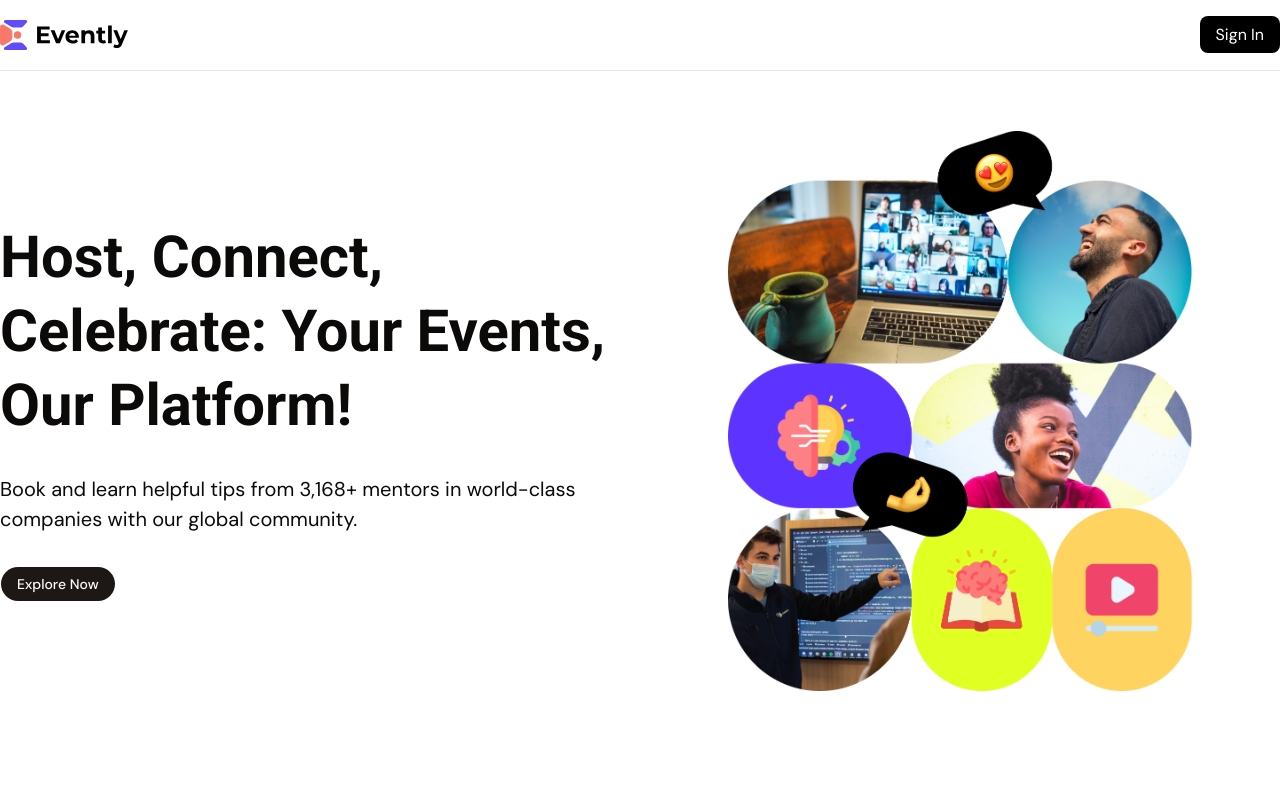
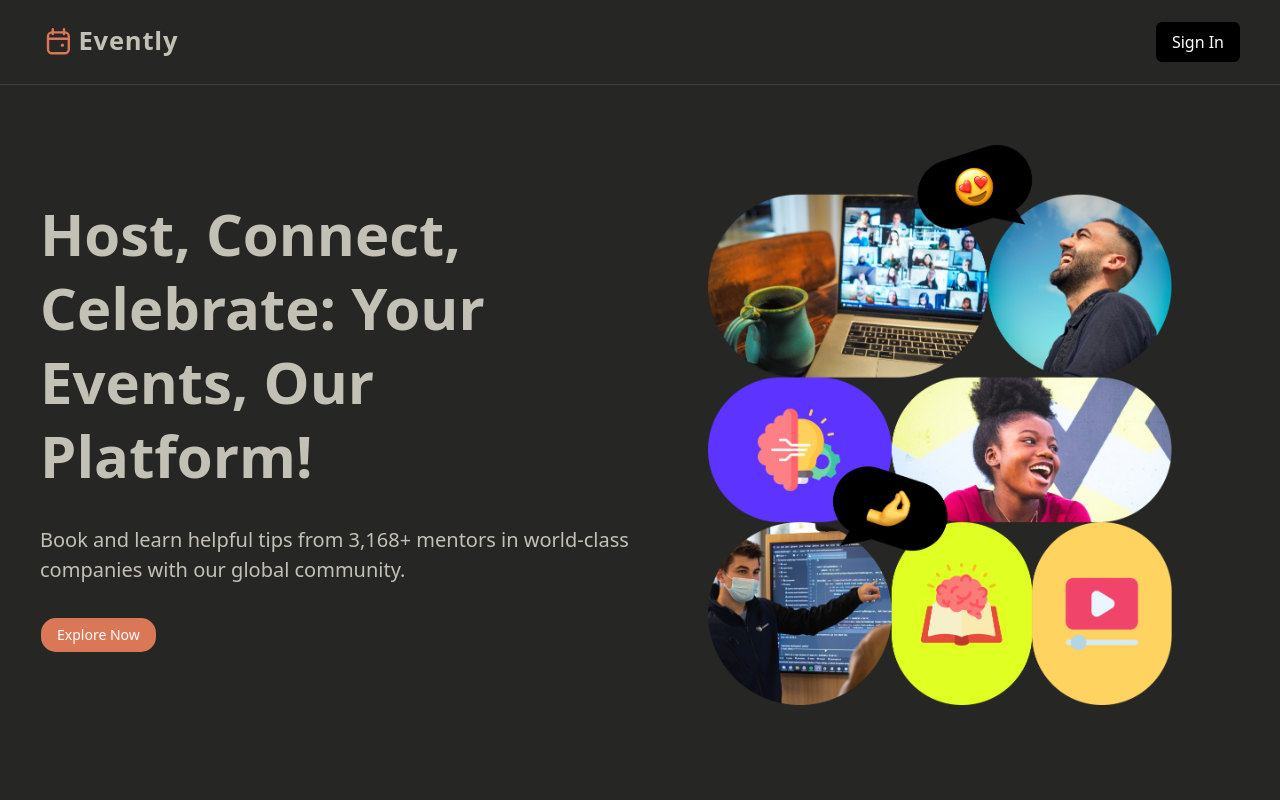
Before and after one commit to faiyazdev/evently, a Next.js app: page / in a window 1280 px wide. Shown: the top 800 px of the page. Built offline with nearby package versions, Linux system fonts and the light colour scheme; no server answers.

Commit message:
feat(theme): implement dark mode styling and update application theme
- Optimize UI components for seamless light and dark mode transitions

```diff
--- a/app/globals.css
+++ b/app/globals.css
@@ -3,118 +3,183 @@
 @import "shadcn/tailwind.css";
 
 @custom-variant dark (&:is(.dark *));
+:root {
+  --background: oklch(0.9383 0.0042 236.4993);
+  --foreground: oklch(0.3211 0 0);
+  --card: oklch(1 0 0);
+  --card-foreground: oklch(0.3211 0 0);
+  --popover: oklch(1 0 0);
+  --popover-foreground: oklch(0.3211 0 0);
+  --primary: oklch(0.6397 0.172 36.4421);
+  --primary-foreground: oklch(1 0 0);
+  --secondary: oklch(0.967 0.0029 264.5419);
+  --secondary-foreground: oklch(0.4461 0.0263 256.8018);
+  --muted: oklch(0.9846 0.0017 247.8389);
+  --muted-foreground: oklch(0.551 0.0234 264.3637);
+  --accent: oklch(0.9119 0.0222 243.8174);
+  --accent-foreground: oklch(0.3791 0.1378 265.5222);
+  --destructive: oklch(0.6368 0.2078 25.3313);
+  --destructive-foreground: oklch(1 0 0);
+  --border: oklch(0.9022 0.0052 247.8822);
+  --input: oklch(0.97 0.0029 264.542);
+  --ring: oklch(0.6397 0.172 36.4421);
+  --chart-1: oklch(0.7156 0.0605 248.6845);
+  --chart-2: oklch(0.7875 0.0917 35.9616);
+  --chart-3: oklch(0.5778 0.0759 254.1573);
+  --chart-4: oklch(0.5016 0.0849 259.4902);
+  --chart-5: oklch(0.4241 0.0952 264.0306);
+  --sidebar: oklch(0.903 0.0046 258.3257);
+  --sidebar-foreground: oklch(0.3211 0 0);
+  --sidebar-primary: oklch(0.6397 0.172 36.4421);
+  --sidebar-primary-foreground: oklch(1 0 0);
+  --sidebar-accent: oklch(0.9119 0.0222 243.8174);
+  --sidebar-accent-foreground: oklch(0.3791 0.1378 265.5222);
+  --sidebar-border: oklch(0.9276 0.0058 264.5313);
+  --sidebar-ring: oklch(0.6397 0.172 36.4421);
+  --font-sans:
+    ui-sans-serif, system-ui, -apple-system, BlinkMacSystemFont, "Segoe UI",
+    Roboto, "Helvetica Neue", Arial, "Noto Sans", sans-serif,
+    "Apple Color Emoji", "Segoe UI Emoji", "Segoe UI Symbol", "Noto Color Emoji";
+  --font-serif: ui-serif, Georgia, Cambria, "Times New Roman", Times, serif;
+  --font-mono:
+    ui-monospace, SFMono-Regular, Menlo, Monaco, Consolas, "Liberation Mono",
+    "Courier New", monospace;
+  --radius: 0.75rem;
+  --shadow-x: 0px;
+  --shadow-y: 1px;
+  --shadow-blur: 3px;
+  --shadow-spread: 0px;
+  --shadow-opacity: 0.1;
+  --shadow-color: hsl(0 0% 0%);
+  --shadow-2xs: 0px 1px 3px 0px hsl(0 0% 0% / 0.05);
+  --shadow-xs: 0px 1px 3px 0px hsl(0 0% 0% / 0.05);
+  --shadow-sm:
+    0px 1px 3px 0px hsl(0 0% 0% / 0.1), 0px 1px 2px -1px hsl(0 0% 0% / 0.1);
+  --shadow:
+    0px 1px 3px 0px hsl(0 0% 0% / 0.1), 0px 1px 2px -1px hsl(0 0% 0% / 0.1);
+  --shadow-md:
+    0px 1px 3px 0px hsl(0 0% 0% / 0.1), 0px 2px 4px -1px hsl(0 0% 0% / 0.1);
+  --shadow-lg:
+    0px 1px 3px 0px hsl(0 0% 0% / 0.1), 0px 4px 6px -1px hsl(0 0% 0% / 0.1);
+  --shadow-xl:
+    0px 1px 3px 0px hsl(0 0% 0% / 0.1), 0px 8px 10px -1px hsl(0 0% 0% / 0.1);
+  --shadow-2xl: 0px 1px 3px 0px hsl(0 0% 0% / 0.25);
+  --tracking-normal: 0em;
+  --spacing: 0.25rem;
+}
+.dark {
+  --background: oklch(0.2679 0.0036 106.6427);
+  --foreground: oklch(0.8074 0.0142 93.0137);
+  --card: oklch(0.2679 0.0036 106.6427);
+  --card-foreground: oklch(0.9818 0.0054 95.0986);
+  --popover: oklch(0.3085 0.0035 106.6039);
+  --popover-foreground: oklch(0.9211 0.004 106.4781);
+  --primary: oklch(0.6724 0.1308 38.7559);
+  --primary-foreground: oklch(1 0 0);
+  --secondary: oklch(0.9818 0.0054 95.0986);
+  --secondary-foreground: oklch(0.3085 0.0035 106.6039);
+  --muted: oklch(0.2213 0.0038 106.707);
+  --muted-foreground: oklch(0.7713 0.0169 99.0657);
+  --accent: oklch(0.213 0.0078 95.4245);
+  --accent-foreground: oklch(0.9663 0.008 98.8792);
+  --destructive: oklch(0.6368 0.2078 25.3313);
+  --destructive-foreground: oklch(1 0 0);
+  --border: oklch(0.3618 0.0101 106.8928);
+  --input: oklch(0.4336 0.0113 100.2195);
+  --ring: oklch(0.6724 0.1308 38.7559);
+  --chart-1: oklch(0.5583 0.1276 42.9956);
+  --chart-2: oklch(0.6898 0.1581 290.4107);
+  --chart-3: oklch(0.213 0.0078 95.4245);
+  --chart-4: oklch(0.3074 0.0516 289.323);
+  --chart-5: oklch(0.5608 0.1348 42.0584);
+  --sidebar: oklch(0.2357 0.0024 67.7077);
+  --sidebar-foreground: oklch(0.8074 0.0142 93.0137);
+  --sidebar-primary: oklch(0.325 0 0);
+  --sidebar-primary-foreground: oklch(0.9881 0 0);
+  --sidebar-accent: oklch(0.168 0.002 106.6177);
+  --sidebar-accent-foreground: oklch(0.8074 0.0142 93.0137);
+  --sidebar-border: oklch(0.9401 0 0);
+  --sidebar-ring: oklch(0.7731 0 0);
+  --font-sans:
+    ui-sans-serif, system-ui, -apple-system, BlinkMacSystemFont, "Segoe UI",
+    Roboto, "Helvetica Neue", Arial, "Noto Sans", sans-serif,
+    "Apple Color Emoji", "Segoe UI Emoji", "Segoe UI Symbol", "Noto Color Emoji";
+  --font-serif: ui-serif, Georgia, Cambria, "Times New Roman", Times, serif;
+  --font-mono:
+    ui-monospace, SFMono-Regular, Menlo, Monaco, Consolas, "Liberation Mono",
+    "Courier New", monospace;
+  --radius: 0.5rem;
+  --shadow-x: 0;
+  --shadow-y: 1px;
+  --shadow-blur: 3px;
+  --shadow-spread: 0px;
+  --shadow-opacity: 0.1;
+  --shadow-color: oklch(0 0 0);
+  --shadow-2xs: 0 1px 3px 0px hsl(0 0% 0% / 0.05);
+  --shadow-xs: 0 1px 3px 0px hsl(0 0% 0% / 0.05);
+  --shadow-sm:
+    0 1px 3px 0px hsl(0 0% 0% / 0.1), 0 1px 2px -1px hsl(0 0% 0% / 0.1);
+  --shadow: 0 1px 3px 0px hsl(0 0% 0% / 0.1), 0 1px 2px -1px hsl(0 0% 0% / 0.1);
+  --shadow-md:
+    0 1px 3px 0px hsl(0 0% 0% / 0.1), 0 2px 4px -1px hsl(0 0% 0% / 0.1);
+  --shadow-lg:
+    0 1px 3px 0px hsl(0 0% 0% / 0.1), 0 4px 6px -1px hsl(0 0% 0% / 0.1);
+  --shadow-xl:
+    0 1px 3px 0px hsl(0 0% 0% / 0.1), 0 8px 10px -1px hsl(0 0% 0% / 0.1);
+  --shadow-2xl: 0 1px 3px 0px hsl(0 0% 0% / 0.25);
+}
 
 @theme inline {
   --color-background: var(--background);
   --color-foreground: var(--foreground);
-  --font-roboto: var(--font-roboto);
-  --font-dmSans: var(--font-dm-sans);
-  --font-heading: var(--font-roboto);
+  --color-card: var(--card);
+  --color-card-foreground: var(--card-foreground);
+  --color-popover: var(--popover);
+  --color-popover-foreground: var(--popover-foreground);
+  --color-primary: var(--primary);
+  --color-primary-foreground: var(--primary-foreground);
+  --color-secondary: var(--secondary);
+  --color-secondary-foreground: var(--secondary-foreground);
+  --color-muted: var(--muted);
+  --color-muted-foreground: var(--muted-foreground);
+  --color-accent: var(--accent);
+  --color-accent-foreground: var(--accent-foreground);
+  --color-destructive: var(--destructive);
+  --color-destructive-foreground: var(--destructive-foreground);
+  --color-border: var(--border);
+  --color-input: var(--input);
+  --color-ring: var(--ring);
+  --color-chart-1: var(--chart-1);
+  --color-chart-2: var(--chart-2);
+  --color-chart-3: var(--chart-3);
+  --color-chart-4: var(--chart-4);
+  --color-chart-5: var(--chart-5);
+  --color-sidebar: var(--sidebar);
+  --color-sidebar-foreground: var(--sidebar-foreground);
+  --color-sidebar-primary: var(--sidebar-primary);
+  --color-sidebar-primary-foreground: var(--sidebar-primary-foreground);
+  --color-sidebar-accent: var(--sidebar-accent);
+  --color-sidebar-accent-foreground: var(--sidebar-accent-foreground);
+  --color-sidebar-border: var(--sidebar-border);
   --color-sidebar-ring: var(--sidebar-ring);
-  --color-sidebar-border: var(--sidebar-border);
-  --color-sidebar-accent-foreground: var(--sidebar-accent-foreground);
-  --color-sidebar-accent: var(--sidebar-accent);
-  --color-sidebar-primary-foreground: var(--sidebar-primary-foreground);
-  --color-sidebar-primary: var(--sidebar-primary);
-  --color-sidebar-foreground: var(--sidebar-foreground);
-  --color-sidebar: var(--sidebar);
-  --color-chart-5: var(--chart-5);
-  --color-chart-4: var(--chart-4);
-  --color-chart-3: var(--chart-3);
-  --color-chart-2: var(--chart-2);
-  --color-chart-1: var(--chart-1);
-  --color-ring: var(--ring);
-  --color-input: var(--input);
-  --color-border: var(--border);
-  --color-destructive: var(--destructive);
-  --color-accent-foreground: var(--accent-foreground);
-  --color-accent: var(--accent);
-  --color-muted-foreground: var(--muted-foreground);
-  --color-muted: var(--muted);
-  --color-secondary-foreground: var(--secondary-foreground);
-  --color-secondary: var(--secondary);
-  --color-primary-foreground: var(--primary-foreground);
-  --color-primary: var(--primary);
-  --color-popover-foreground: var(--popover-foreground);
-  --color-popover: var(--popover);
-  --color-card-foreground: var(--card-foreground);
-  --color-card: var(--card);
-  --radius-sm: calc(var(--radius) * 0.6);
-  --radius-md: calc(var(--radius) * 0.8);
+
+  --font-sans: var(--font-sans);
+  --font-mono: var(--font-mono);
+  --font-serif: var(--font-serif);
+
+  --radius-sm: calc(var(--radius) - 4px);
+  --radius-md: calc(var(--radius) - 2px);
   --radius-lg: var(--radius);
-  --radius-xl: calc(var(--radius) * 1.4);
-  --radius-2xl: calc(var(--radius) * 1.8);
-  --radius-3xl: calc(var(--radius) * 2.2);
-  --radius-4xl: calc(var(--radius) * 2.6);
-}
+  --radius-xl: calc(var(--radius) + 4px);
 
-:root {
-  --background: oklch(1 0 0);
-  --foreground: oklch(0.147 0.004 49.3);
-  --card: oklch(1 0 0);
-  --card-foreground: oklch(0.147 0.004 49.3);
-  --popover: oklch(1 0 0);
-  --popover-foreground: oklch(0.147 0.004 49.3);
-  --primary: oklch(0.214 0.009 43.1);
-  --primary-foreground: oklch(0.986 0.002 67.8);
-  --secondary: oklch(0.96 0.002 17.2);
-  --secondary-foreground: oklch(0.214 0.009 43.1);
-  --muted: oklch(0.96 0.002 17.2);
-  --muted-foreground: oklch(0.547 0.021 43.1);
-  --accent: oklch(0.96 0.002 17.2);
-  --accent-foreground: oklch(0.214 0.009 43.1);
-  --destructive: oklch(0.577 0.245 27.325);
-  --border: oklch(0.922 0.005 34.3);
-  --input: oklch(0.922 0.005 34.3);
-  --ring: oklch(0.714 0.014 41.2);
-  --chart-1: oklch(0.868 0.007 39.5);
-  --chart-2: oklch(0.547 0.021 43.1);
-  --chart-3: oklch(0.438 0.017 39.3);
-  --chart-4: oklch(0.367 0.016 35.7);
-  --chart-5: oklch(0.268 0.011 36.5);
-  --radius: 0.625rem;
-  --sidebar: oklch(0.986 0.002 67.8);
-  --sidebar-foreground: oklch(0.147 0.004 49.3);
-  --sidebar-primary: oklch(0.214 0.009 43.1);
-  --sidebar-primary-foreground: oklch(0.986 0.002 67.8);
-  --sidebar-accent: oklch(0.96 0.002 17.2);
-  --sidebar-accent-foreground: oklch(0.214 0.009 43.1);
-  --sidebar-border: oklch(0.922 0.005 34.3);
-  --sidebar-ring: oklch(0.714 0.014 41.2);
-}
-
-.dark {
-  --background: oklch(0.147 0.004 49.3);
-  --foreground: oklch(0.986 0.002 67.8);
-  --card: oklch(0.214 0.009 43.1);
-  --card-foreground: oklch(0.986 0.002 67.8);
-  --popover: oklch(0.214 0.009 43.1);
-  --popover-foreground: oklch(0.986 0.002 67.8);
-  --primary: oklch(0.922 0.005 34.3);
-  --primary-foreground: oklch(0.214 0.009 43.1);
-  --secondary: oklch(0.268 0.011 36.5);
-  --secondary-foreground: oklch(0.986 0.002 67.8);
-  --muted: oklch(0.268 0.011 36.5);
-  --muted-foreground: oklch(0.714 0.014 41.2);
-  --accent: oklch(0.268 0.011 36.5);
-  --accent-foreground: oklch(0.986 0.002 67.8);
-  --destructive: oklch(0.704 0.191 22.216);
-  --border: oklch(1 0 0 / 10%);
-  --input: oklch(1 0 0 / 15%);
-  --ring: oklch(0.547 0.021 43.1);
-  --chart-1: oklch(0.868 0.007 39.5);
-  --chart-2: oklch(0.547 0.021 43.1);
-  --chart-3: oklch(0.438 0.017 39.3);
-  --chart-4: oklch(0.367 0.016 35.7);
-  --chart-5: oklch(0.268 0.011 36.5);
-  --sidebar: oklch(0.214 0.009 43.1);
-  --sidebar-foreground: oklch(0.986 0.002 67.8);
-  --sidebar-primary: oklch(0.488 0.243 264.376);
-  --sidebar-primary-foreground: oklch(0.986 0.002 67.8);
-  --sidebar-accent: oklch(0.268 0.011 36.5);
-  --sidebar-accent-foreground: oklch(0.986 0.002 67.8);
-  --sidebar-border: oklch(1 0 0 / 10%);
-  --sidebar-ring: oklch(0.547 0.021 43.1);
+  --shadow-2xs: var(--shadow-2xs);
+  --shadow-xs: var(--shadow-xs);
+  --shadow-sm: var(--shadow-sm);
+  --shadow: var(--shadow);
+  --shadow-md: var(--shadow-md);
+  --shadow-lg: var(--shadow-lg);
+  --shadow-xl: var(--shadow-xl);
+  --shadow-2xl: var(--shadow-2xl);
 }
 
 @layer base {
@@ -124,17 +189,15 @@
   body {
     @apply bg-background text-foreground;
   }
-  html {
-    @apply font-dmSans;
-  }
+
   h1 {
-    @apply text-5xl font-heading font-semibold;
+    @apply text-5xl font-semibold text-foreground;
   }
 }
 
 @layer utilities {
   .wrapper {
-    @apply max-w-325 lg:mx-auto p-5 md:px-10 xl:px-0 w-full;
+    @apply max-w-325 lg:mx-auto p-5 md:px-10 w-full;
   }
 
   .flex-center {
--- a/app/layout.tsx
+++ b/app/layout.tsx
@@ -27,7 +27,7 @@ export default function RootLayout({
   return (
     <html
       lang="en"
-      className={`${dmSans.variable} ${roboto.variable} h-full antialiased`}
+      className={`${dmSans.variable} ${roboto.variable} h-full antialiased dark`}
     >
       <ClerkProvider>
         <body>{children}</body>
--- a/components/shared/Header.tsx
+++ b/components/shared/Header.tsx
@@ -7,29 +7,72 @@ import MobileNav from "./MobileNav";
 function Header() {
   return (
     <header className="wrapper flex-between gap-5 px-6 py-4 border-b">
-      {/* Logo */}
-      <div className="flex items-center">
+      {/* Brand Logo - Light and Dark variants consolidated under one Link */}
+      <Link href="/" className="w-44 h-11 flex items-center">
+        {/* WHITE MODE LOGO */}
         <Image
           src="/assets/images/logo.svg"
           width={128}
           height={38}
-          className=""
           alt="Evently Logo"
+          className="dark:hidden object-contain"
         />
-      </div>
 
+        {/* DARK MODE LOGO */}
+        <svg
+          className="hidden dark:block w-full h-full"
+          xmlns="http://www.w3.org/2000/svg"
+          viewBox="0 0 220 50"
+        >
+          {/* ICON: Universal Event/Calendar Indicator */}
+          <g
+            transform="translate(8, 7)"
+            fill="none"
+            stroke="oklch(0.6724 0.1308 38.7559)"
+            strokeWidth="3"
+            strokeLinecap="round"
+            strokeLinejoin="round"
+          >
+            <rect x="2" y="6" width="26" height="26" rx="5" />
+            <path d="M22 2v6M8 2v6M2 14h26" />
+            {/* Little focal notification indicator */}
+            <circle
+              cx="20"
+              cy="22"
+              r="2"
+              fill="oklch(0.6724 0.1308 38.7559)"
+              stroke="none"
+            />
+          </g>
+
+          {/* TEXT: Scaled text size with tight tracking spacing */}
+          <text
+            x="48"
+            y="35"
+            fontFamily="system-ui, -apple-system, sans-serif"
+            fontSize="32"
+            fontWeight="700"
+            fill="oklch(0.8074 0.0142 93.0137)"
+            letterSpacing="1"
+          >
+            Evently
+          </text>
+        </svg>
+      </Link>
+
+      {/* Main Navigation (Visible when Signed In on Desktop) */}
       <Show when="signed-in">
         <nav className="hidden md:block">
           <NavItems />
         </nav>
       </Show>
 
-      {/* Actions */}
-      <div>
+      {/* Dynamic Actions Interface */}
+      <div className="flex items-center">
         <Show when="signed-out">
           <SignInButton mode="redirect">
             <Link
-              href={"/sign-in"}
+              href="/sign-in"
               className="rounded-md bg-black px-4 py-2 text-white transition hover:bg-gray-800"
             >
               Sign In
@@ -38,7 +81,7 @@ function Header() {
         </Show>
 
         <Show when="signed-in">
-          <div className="flex gap-5">
+          <div className="flex items-center gap-5">
             <UserButton />
             <MobileNav />
           </div>
```
Also changed, not shown: components/shared/NavItems.tsx (+11 -2 lines), public/assets/images/logo2.svg (added).
